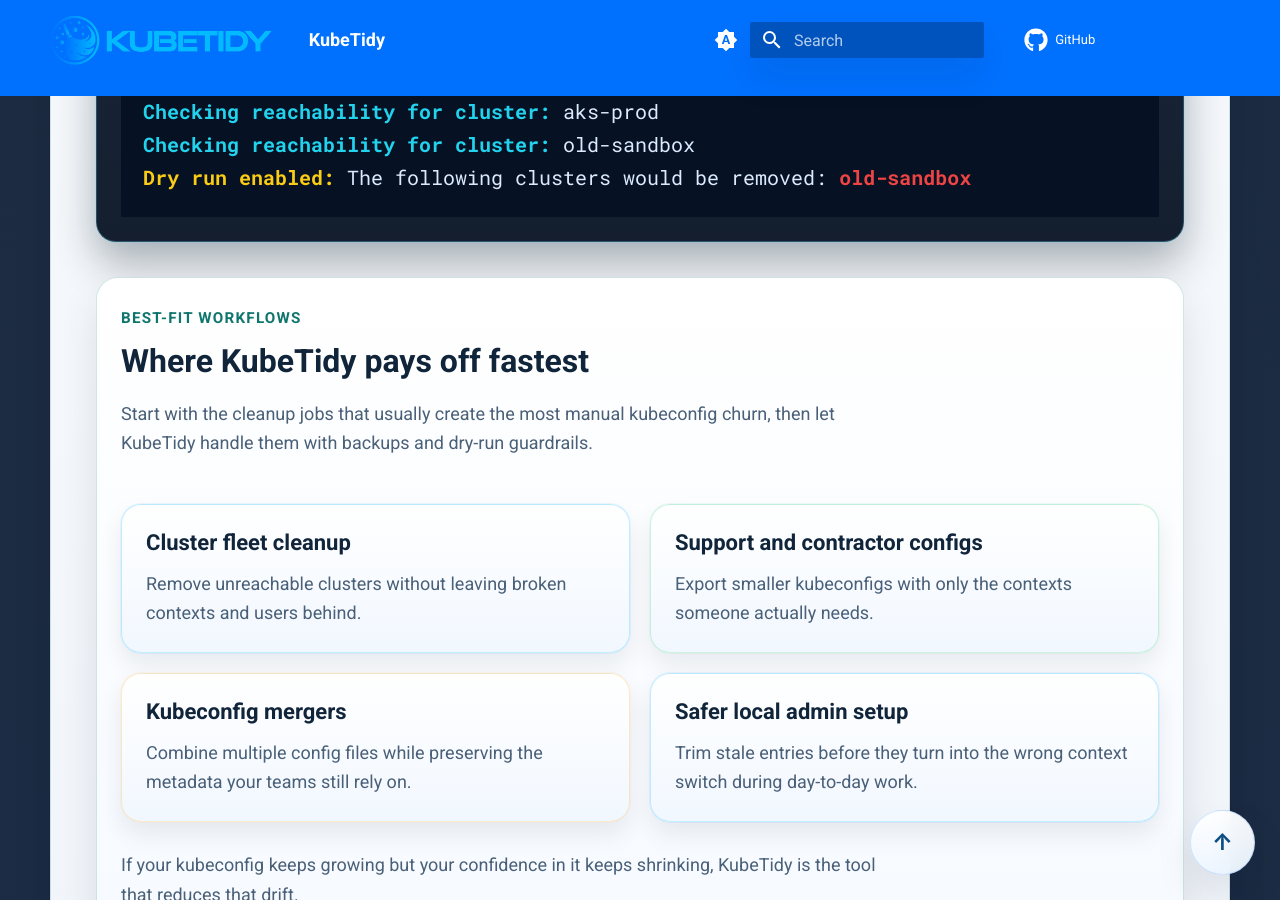
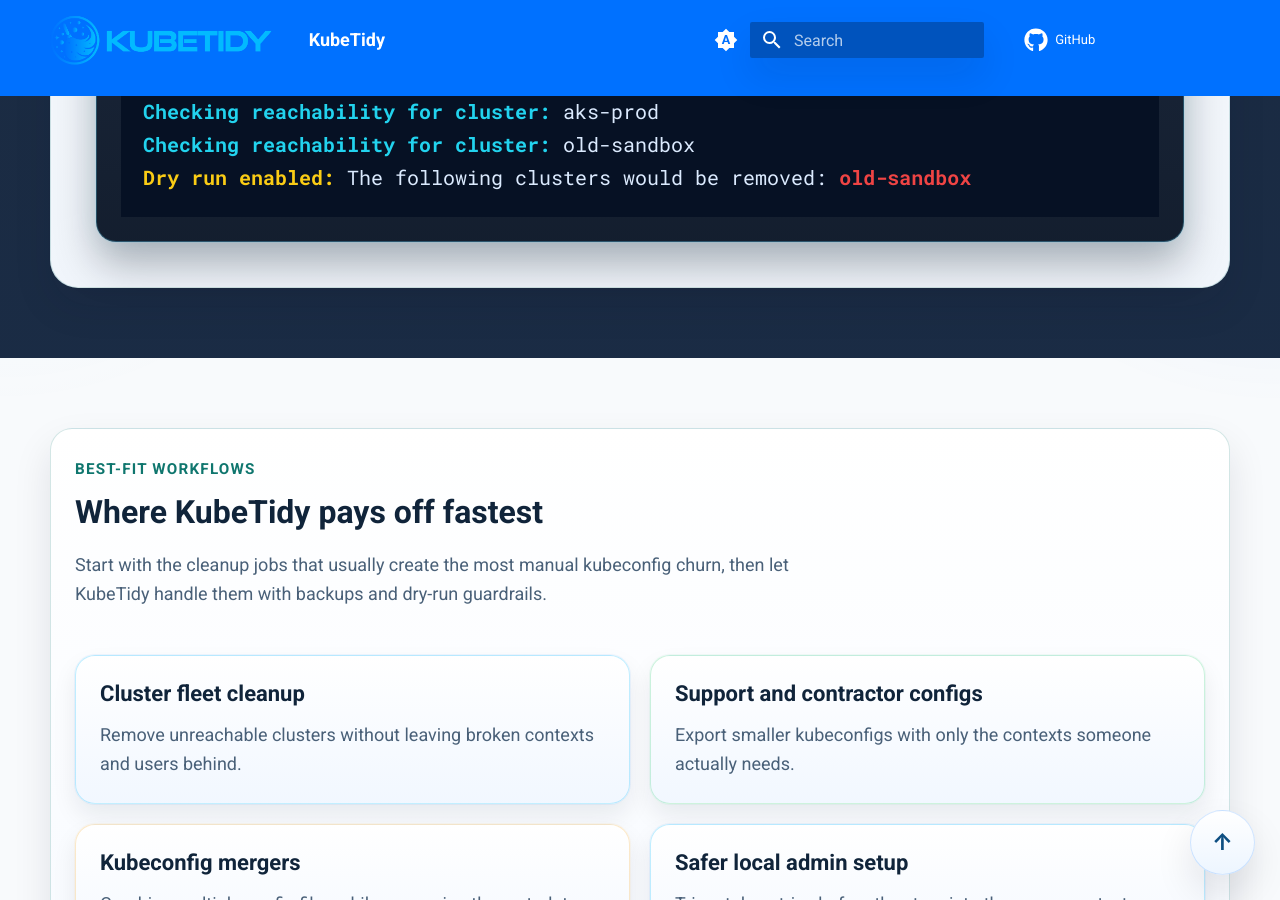
Before and after one commit to KubeDeckio/KubeTidy, an MkDocs documentation site: the page built from docs/index.md, in a window 1280 px wide and 900 px high, scrolled down 3570 px. Built offline with MkDocs 1.6.1 and Material for MkDocs 9.7.7, drawn with Linux system fonts in a browser that asks for light colours; comment, search, counter and statistics services are not loaded.

Commit message:
Refactor scenarios section layout; improve structure and readability

```diff
--- a/overrides/home.html
+++ b/overrides/home.html
@@ -160,7 +160,12 @@
 <span class="kt-home-terminal-cyan">Checking reachability for cluster:</span> old-sandbox
 <span class="kt-home-terminal-yellow">Dry run enabled:</span> The following clusters would be removed: <span class="kt-home-terminal-red">old-sandbox</span></code></pre>
         </article>
+      </div>
+    </div>
+  </section>
 
+  <section class="kt-home-section">
+    <div class="kt-home-shell">
       <article class="kt-home-callout kt-home-callout--scenarios">
         <div class="kt-home-callout__intro">
           <span class="kt-home-card__eyebrow">Best-fit workflows</span>
@@ -196,6 +201,5 @@
         </div>
       </article>
     </div>
-    </div>
   </section>
 {% endblock %}
```
Lines whose indentation alone changed are shown as unchanged.
